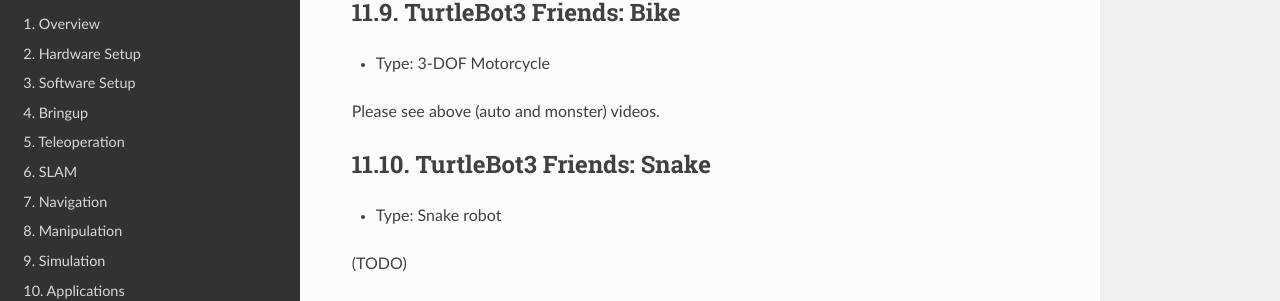
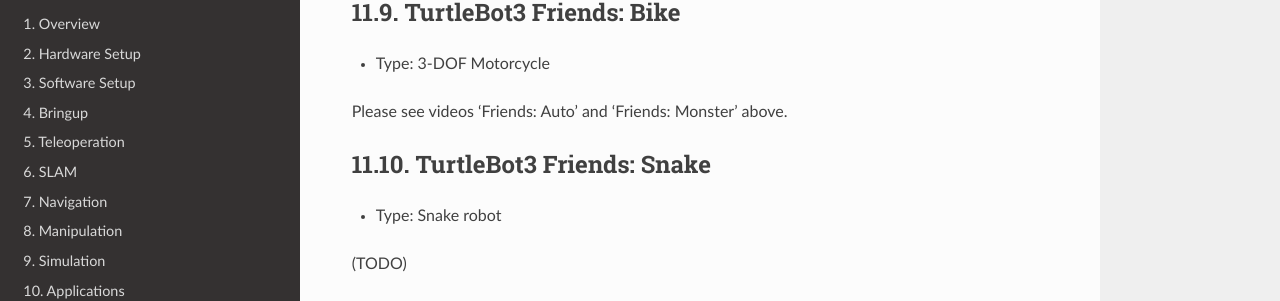
Before and after one commit to shivharis/turtlebot3_wiki, a Sphinx documentation site: the page built from docs/source/friends.rst, in a window 1280 px wide and 900 px high, scrolled down 4408 px. Shown: the part 156-457 px from the top of the window. Built offline with Sphinx 7.4.7 and the Read the Docs theme 2.0.0, drawn with Linux system fonts in a browser that asks for light colours.

```diff
--- a/docs/source/friends.rst
+++ b/docs/source/friends.rst
@@ -100,7 +100,7 @@
 
 - Type: 3-DOF Motorcycle
 
-Please see above (auto and monster) videos.
+Please see videos 'Friends: Auto' and 'Friends: Monster' above.
 
 TurtleBot3 Friends: Snake
 -------------------------
--- a/docs/source/hardware.rst
+++ b/docs/source/hardware.rst
@@ -6,7 +6,7 @@
 Components
 ----------
 
-turtlebot3 is divided into Basic model and Premium model according to the components as shown in the table below. The biggest difference is the type of motor used and the configuration of SBC and Sensor.
+The TurtleBot3 is divided into Basic model and Premium model according to the components as shown in the table below. The biggest difference is the type of motor used and the configuration of SBC and Sensor.
 
 +------------+--------------------------+--------+---------+
 |            |                          | Basic  | Premium |
```
Also changed, not shown: docs/source/software.rst (+14 -14 lines).
